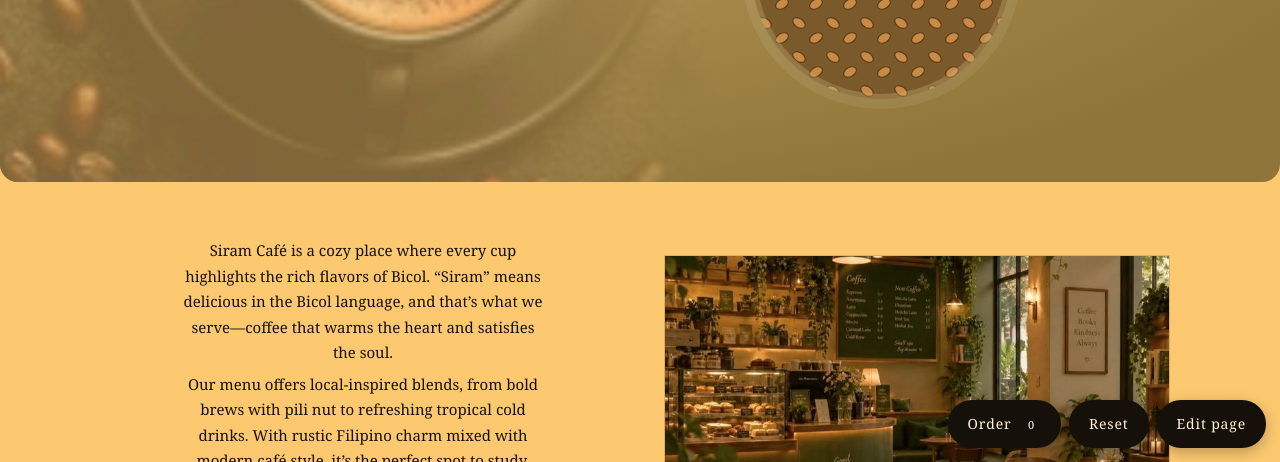
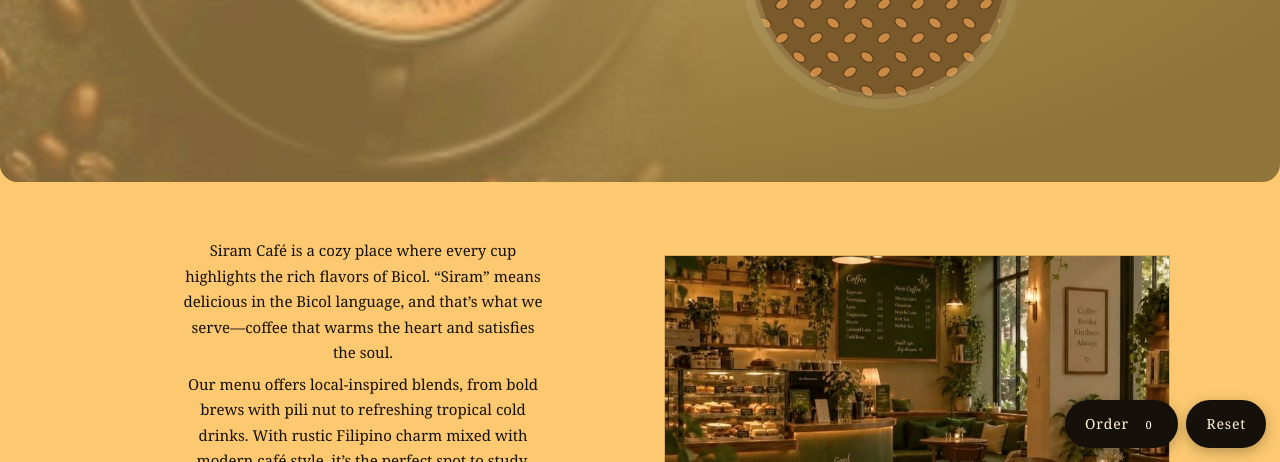
Before and after one commit to cyrenediano-ux/DianoCorreaCyrene_Finalsproject, a plain HTML site: page index.html in a window 1280 px wide. Shown: the part 338-800 px from the top of the page. Drawn offline with Linux system fonts and the light colour scheme; a web font is replaced by a local one.

Commit message:
Update index.html

```diff
--- a/index.html
+++ b/index.html
@@ -58,7 +58,6 @@
 <div class="bar">
 <button class="btn" id="cartBtn">Order <span class="badge" id="cnt">0</span></button>
 <button class="btn" hidden="" id="resetBtn">Reset</button>
-<button class="btn" id="editBtn">Edit page</button>
 </div>
 <div class="toast" id="toast" role="status"></div>
 <input accept="image/*" hidden="" id="file" type="file"/>
```
